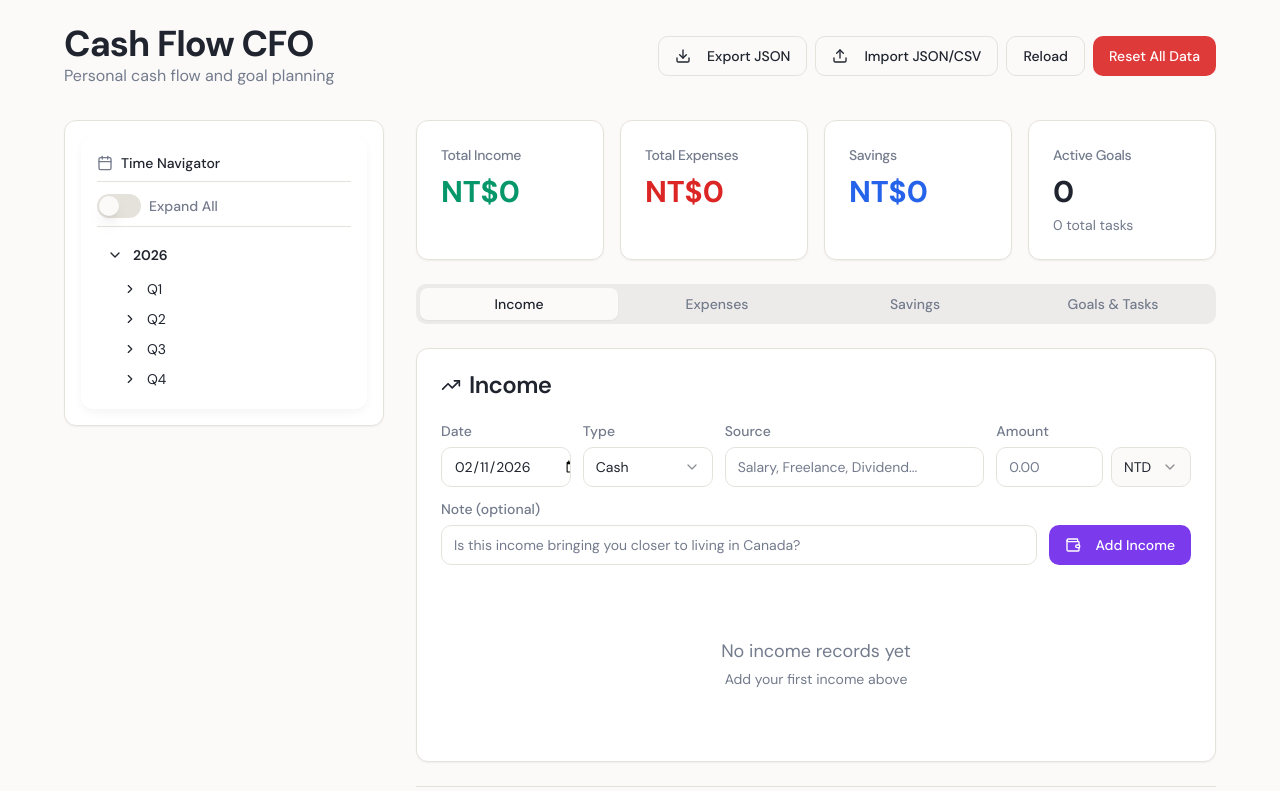
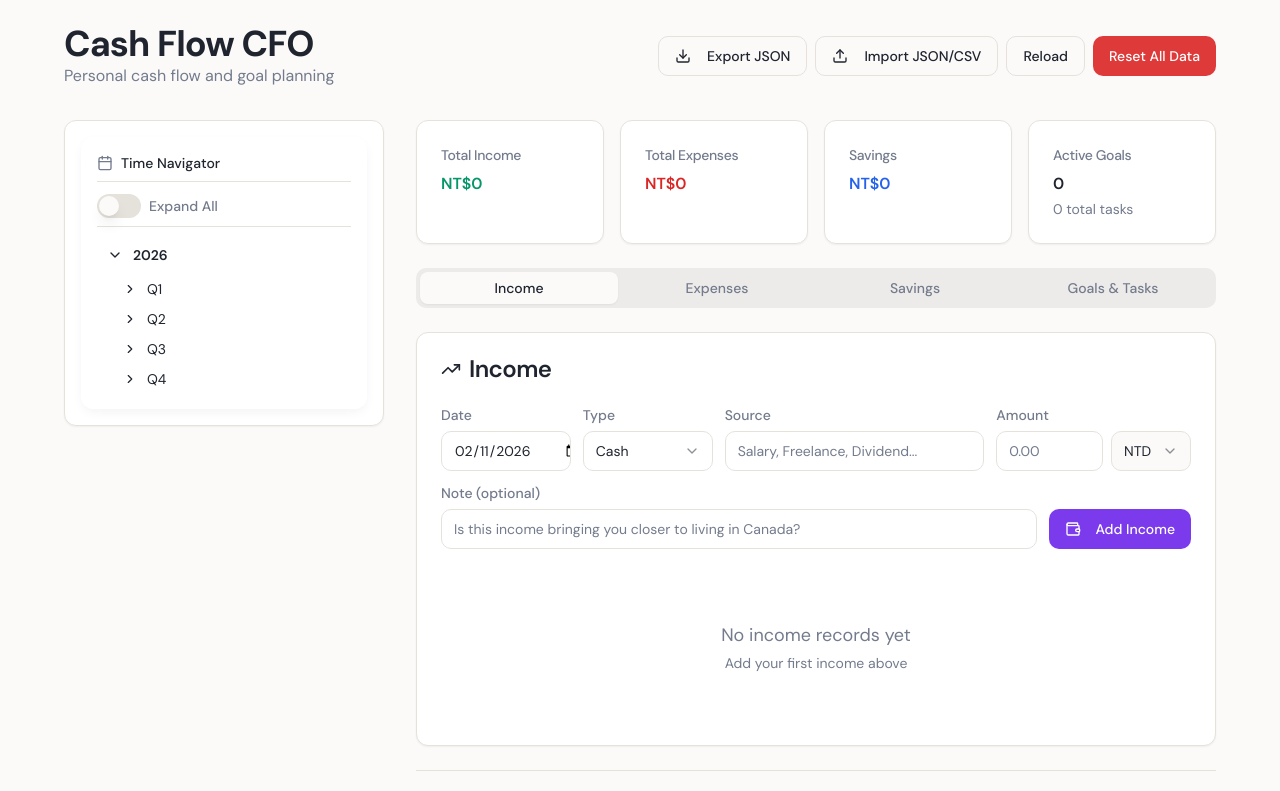
Before and after one commit to wendychen/cash-flow-cfo, a React (Vite) app: page / in a window 1280 px wide. Shown: the top 791 px of the page. Built offline with nearby package versions, Linux system fonts and the light colour scheme; the HTML template or start-up script is replaced by a standard one.

Commit message:
fix: use smaller text-base sizing for summary stat values

```diff
--- a/src/features/dashboard/Dashboard.tsx
+++ b/src/features/dashboard/Dashboard.tsx
@@ -305,7 +305,7 @@ export default function Dashboard() {
               </CardHeader>
               <CardContent>
                 <div
-                  className={`font-bold tabular-nums leading-tight break-words text-[clamp(1.125rem,2.8vw,1.875rem)] ${stat.className}`}
+                  className={`text-base font-semibold tabular-nums leading-snug break-all ${stat.className}`}
                 >
                   {stat.value}
                 </div>
@@ -317,7 +317,7 @@ export default function Dashboard() {
               <CardTitle className="text-sm font-medium text-muted-foreground">Active Goals</CardTitle>
             </CardHeader>
             <CardContent>
-              <div className="font-bold tabular-nums leading-tight text-[clamp(1.125rem,2.8vw,1.875rem)]">
+              <div className="text-base font-semibold tabular-nums leading-snug">
                 {activeGoals.length}
               </div>
               <div className="text-sm text-muted-foreground mt-1">{tasks.length} total tasks</div>
```
